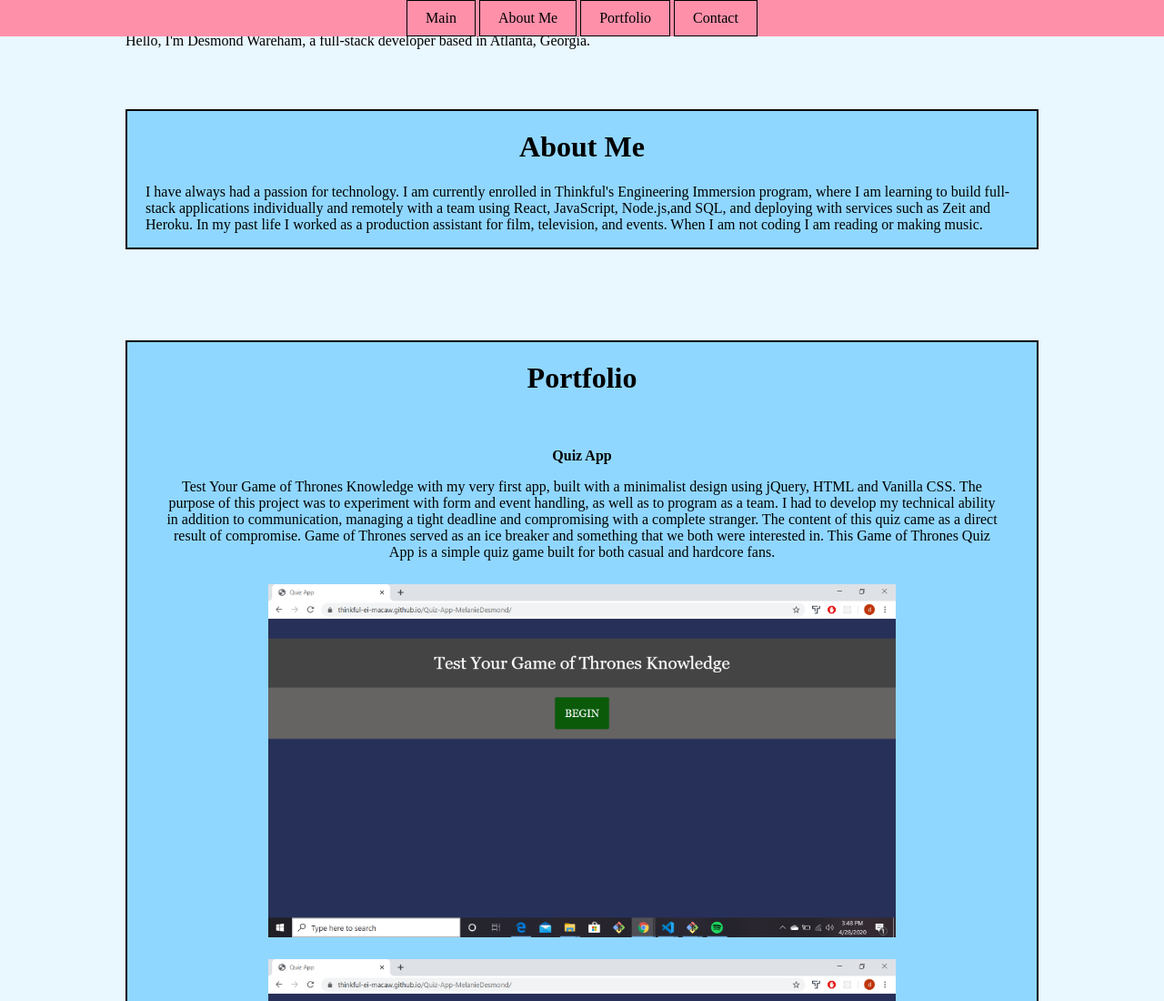
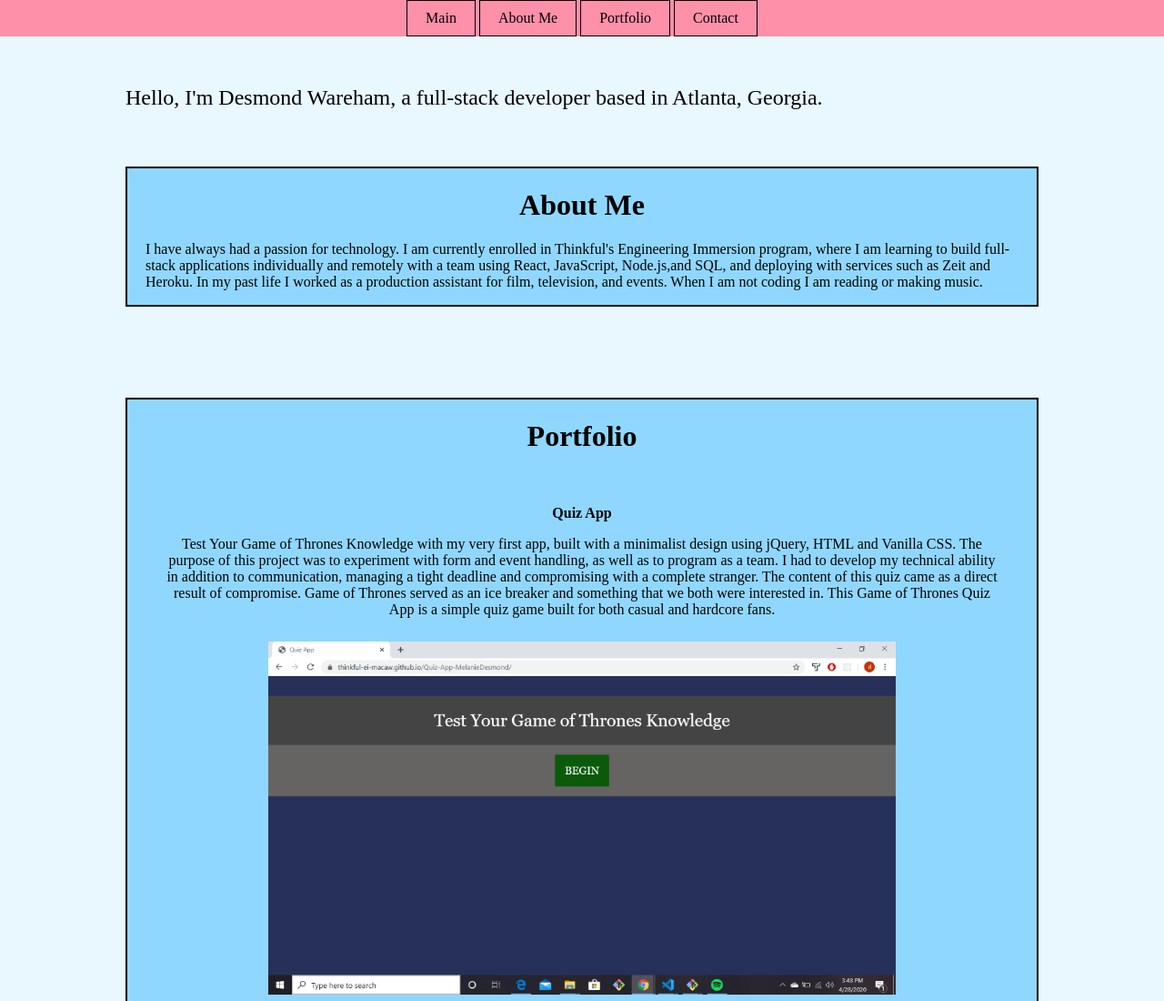
Before and after one commit to thinkful-ei-macaw/final-portolio-dw, a plain HTML site: page index.html in a window 1280 px wide. Shown: the top 1100 px of the page at 91% size. Drawn offline with nearby package versions, Linux system fonts and the light colour scheme.

Commit message:
updated css

```diff
--- a/style.css
+++ b/style.css
@@ -87,7 +87,10 @@ nav ul li a:hover {
 .text-center {
     text-align: center;
 }
-
+#intro p{
+    padding-top: 5%;
+    font-size: x-large;
+}
 @media all and (min-width: 768px) {
     .container > div {
         padding: 0 20px;
```
